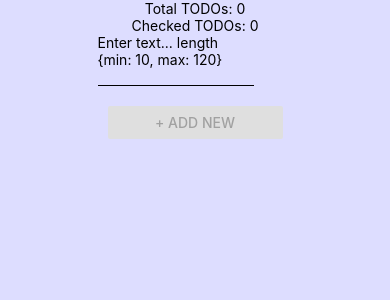
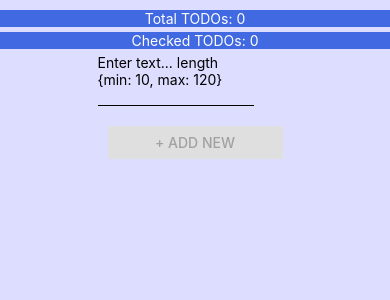
Before and after one commit to sXakil/TODO-App-with-Reac-tNative, a React Native app: screen / in a window 390 px wide. Shown: the top 300 px of the page. Built offline with nearby package versions, Linux system fonts and the light colour scheme.

Commit message:
reverted some changes

```diff
--- a/App.js
+++ b/App.js
@@ -1,5 +1,5 @@
 import React, {Component} from 'react';
-import {StyleSheet, Text, View, Button, ScrollView, TextInput} from 'react-native'
+import {StyleSheet, Text, View, ScrollView} from 'react-native'
 import uuidv4 from 'uuid'
 import TextForm from './Components/TextForm'
 import Todo from './Components/Todo'
@@ -47,8 +47,8 @@ export default class App extends Component {
     let crossOff = {}
     return (
       <View style={styles.container}>
-        <Text> Total TODOs: {this.state.todos.length} </Text>
-        <Text> Checked TODOs: {this.state.todos.filter(todo => todo.checked).length} </Text>
+        <Text style={styles.textLabel}> Total TODOs: {this.state.todos.length} </Text>
+        <Text style={styles.textLabel}> Checked TODOs: {this.state.todos.filter(todo => todo.checked).length} </Text>
         <TextForm
           text={this.state.text}
           isDisabled={this.state.disableButton}
@@ -78,8 +78,16 @@ export default class App extends Component {
 const styles = StyleSheet.create({
   container: {
     flex: 1,
+    paddingTop: 10,
     justifyContent: 'center',
     alignItems: 'center',
     backgroundColor: '#ddddff',
   },
+  textLabel: {
+    textAlign: 'center',
+    backgroundColor: 'royalblue',
+    color: 'white',
+    width: '100%',
+    marginBottom: 5,
+  },
 })
```
